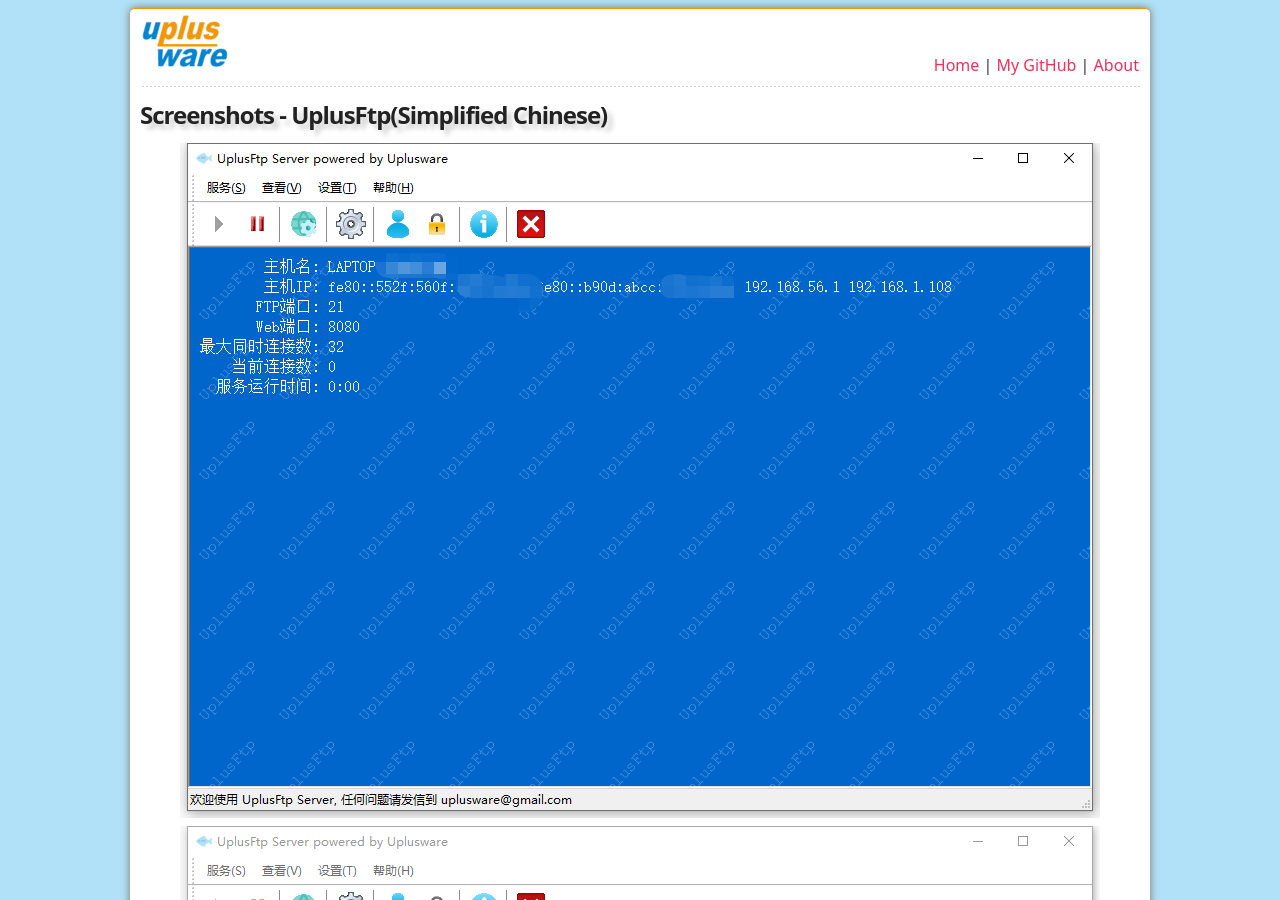
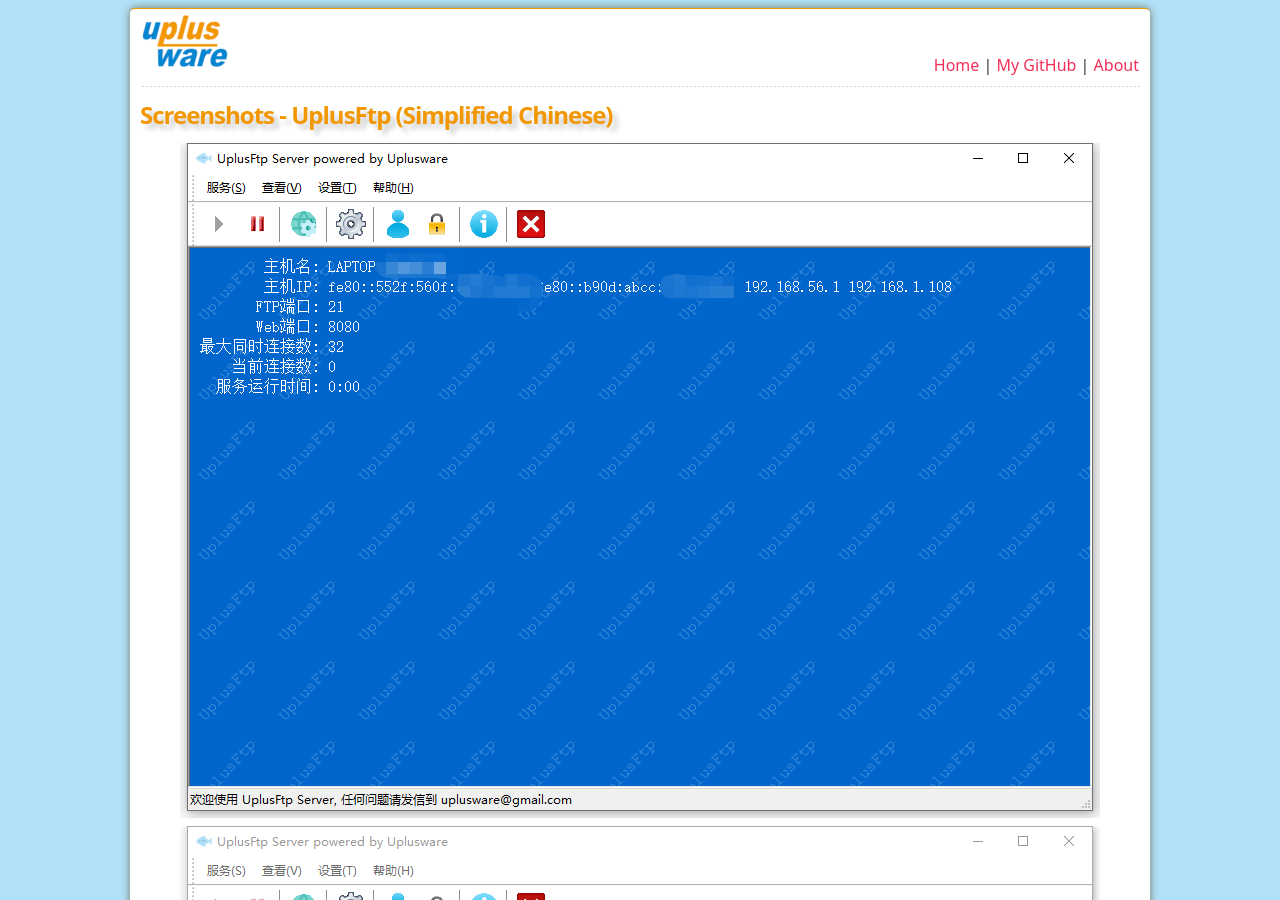
Before and after one commit to uplusware/uplusware.github.io, a Jekyll site: the page screenshot/adminui.html, which Jekyll copies as it is, in a window 1280 px wide and 900 px high. Built offline with Jekyll 4.4.1, drawn with Linux system fonts in a browser that asks for light colours.

Commit message:
Update adminui.html

```diff
--- a/screenshot/adminui.html
+++ b/screenshot/adminui.html
@@ -17,7 +17,7 @@
 			</tr>
 		</table>
 		<hr>
-		<h3 style="color: f29700; text-shadow: 5px 5px 5px #cccccc">Screenshots - UplusFtp(Simplified Chinese)</h3>
+		<h3 style="color: #f29700; text-shadow: 5px 5px 5px #cccccc">Screenshots - UplusFtp (Simplified Chinese)</h3>
 		<p align="center"><img src="/screenshot/adminui1.png" alt="UplusFtp"></p>
 		<p align="center"><img src="/screenshot/adminui2.png" alt="UplusFtp"></p>
 		<p align="center"><img src="/screenshot/adminui3.png" alt="UplusFtp"></p>
```
